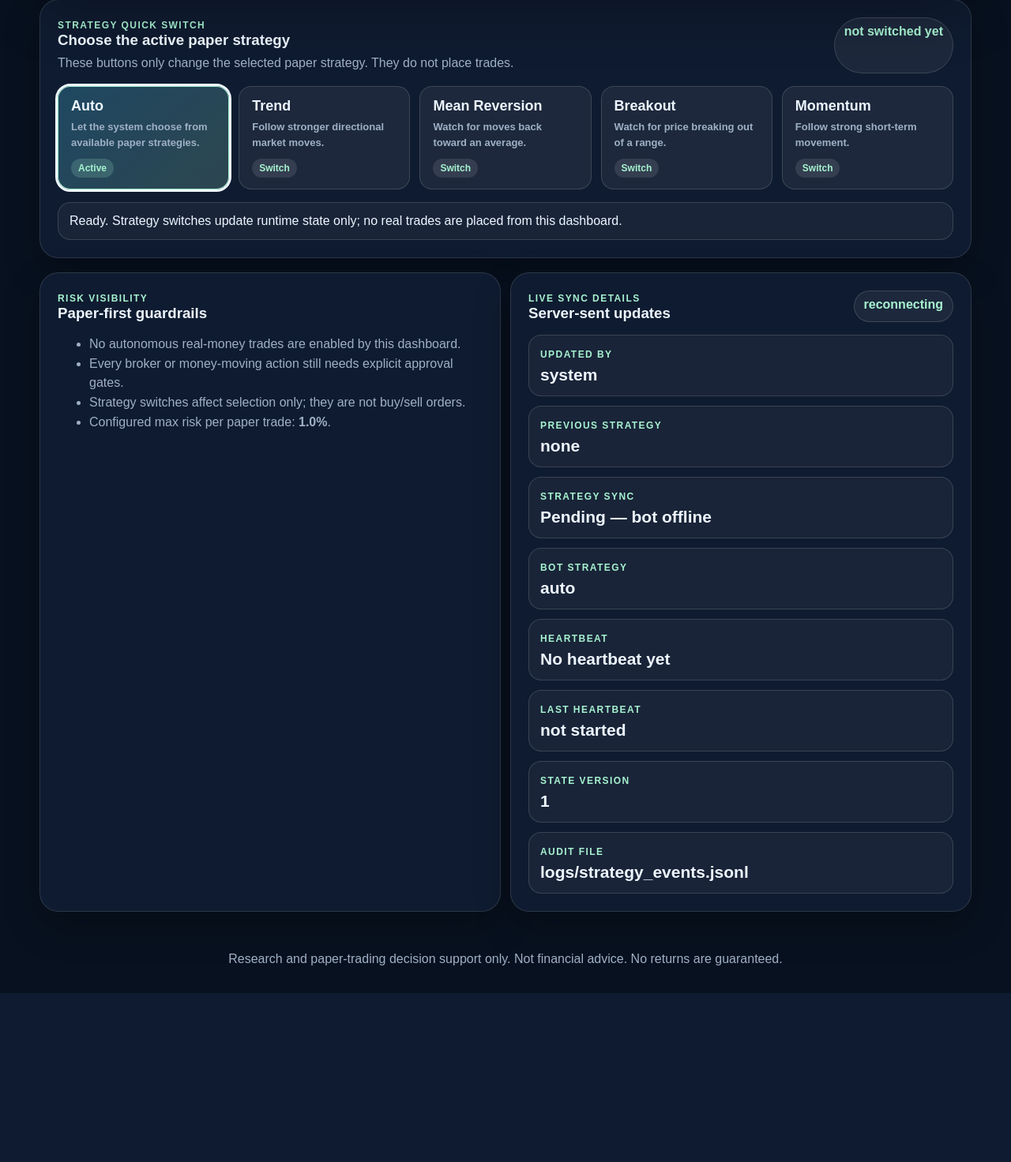
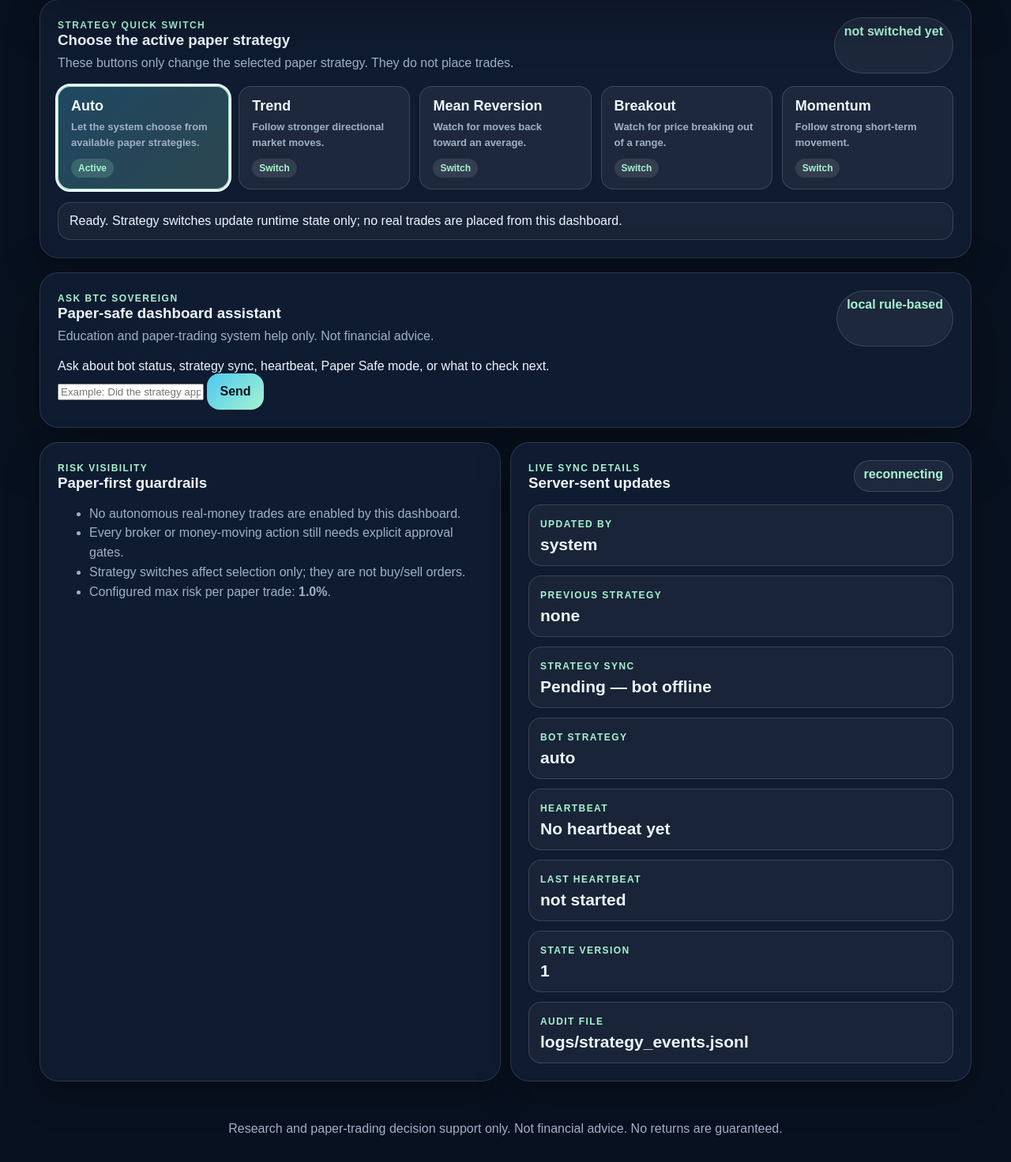
Before and after one commit to apperson420/Trader, a Flask app: page / in a window 1280 px wide. Shown: the part 647-2119 px from the top of the page at 79% size. Before the commit the page ends 1905 px from the top, so only its background shows below. Run offline with Flask 3, Linux system fonts and the light colour scheme; data that the repository does not hold is empty.

Commit message:
phase3 - add assistant chat panel

```diff
--- a/web_dashboard/templates/index.html
+++ b/web_dashboard/templates/index.html
@@ -108,6 +108,30 @@
         </div>
       </section>
 
+      <section class="panel assistant-panel" aria-label="BTC Sovereign assistant">
+        <div class="section-head">
+          <div>
+            <span class="label">Ask BTC Sovereign</span>
+            <h3>Paper-safe dashboard assistant</h3>
+            <p class="section-help">Education and paper-trading system help only. Not financial advice.</p>
+          </div>
+          <span id="assistantStatus" class="pill">local rule-based</span>
+        </div>
+        <div id="assistantResponse" class="assistant-response" aria-live="polite">
+          Ask about bot status, strategy sync, heartbeat, Paper Safe mode, or what to check next.
+        </div>
+        <form id="assistantForm" class="assistant-form">
+          <input
+            id="assistantInput"
+            type="text"
+            autocomplete="off"
+            placeholder="Example: Did the strategy apply?"
+            aria-label="Ask BTC Sovereign a dashboard status question"
+          >
+          <button id="assistantSend" type="submit">Send</button>
+        </form>
+      </section>
+
       <section class="grid two">
         <article class="panel compact-panel">
           <div class="section-head">
```
